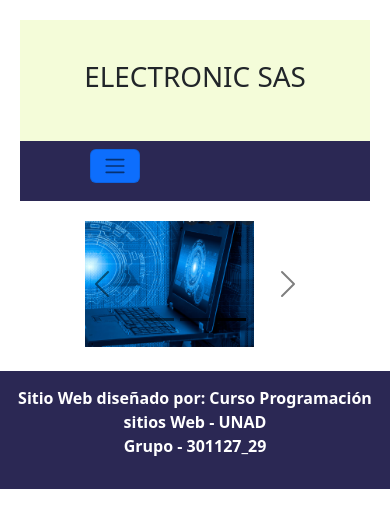
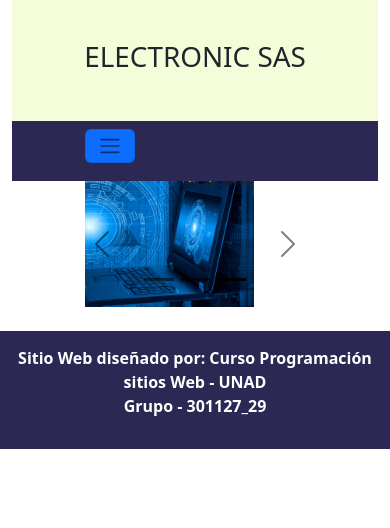
Before and after one commit to velquiez/PSW_G29, a plain HTML site: page index.html in a window 390 px wide. Drawn offline with nearby package versions, Linux system fonts and the light colour scheme.

Commit message:
cambios body --css

```diff
--- a/css/estilo.css
+++ b/css/estilo.css
@@ -36,7 +36,7 @@ footer {
     background-color: #080438da;
     padding: 15px;
 }
-.container {
+#container {
     padding: 20px;
 }
 #btn-menu{
@@ -46,12 +46,6 @@ footer {
 @media screen and (max-width: 600px){
     *{
         font-size: 1rem;
-    }
-    body {
-        height: 100vh;
-        width: 100vw;
-        overflow-y: hidden;
-        overflow-x: hidden;
     }
     #cajamenu{
        background-color: dimgrey;
--- a/index.html
+++ b/index.html
@@ -20,7 +20,7 @@
 </head>
 
 <body>
-    <div class="container">
+    <div class="container-fluid" id="contenedor">
         <header>
             <h1 class="titulo">ELECTRONIC SAS</h1>
         </header>
```
Also changed, not shown: utilidades.html (+2 -2 lines).
